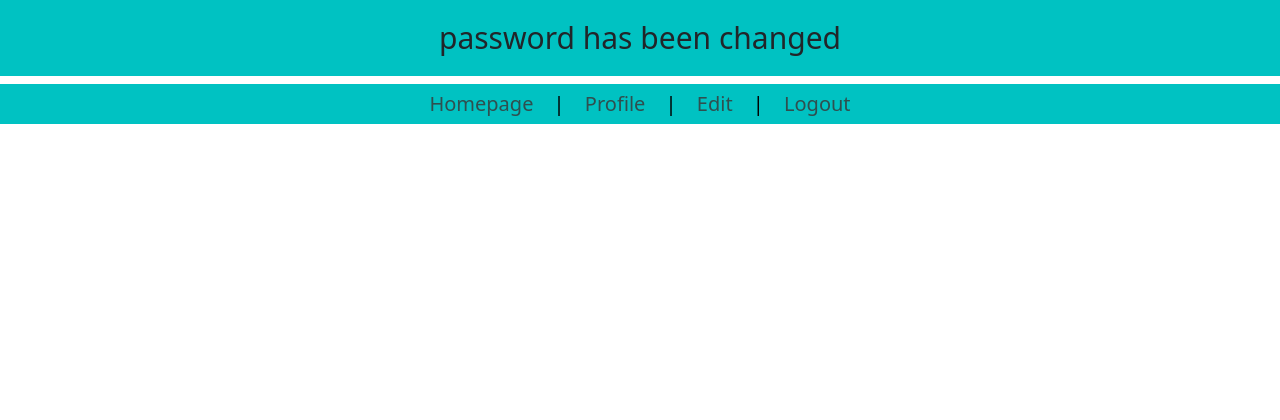
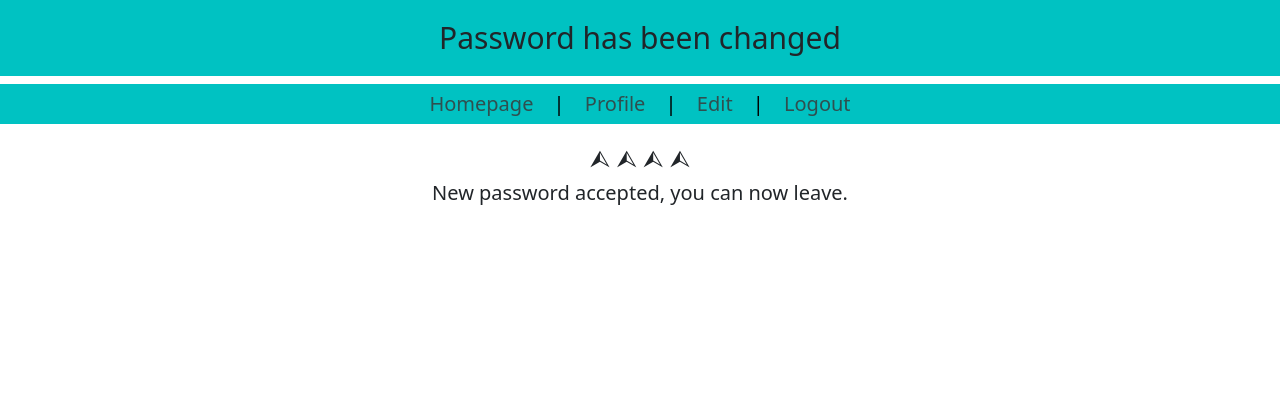
Before and after one commit to armand143/SimpleSlot_UniProject, a Django app: page /change_password/done/ in a window 1280 px wide. Shown: the top 420 px of the page. Run offline with Django 4.2, Linux system fonts and the light colour scheme; a user stored in the database is signed in.

Commit message:
password changed styled

```diff
--- a/firstapp/templates/firstapp/password_change_done.html
+++ b/firstapp/templates/firstapp/password_change_done.html
@@ -6,7 +6,7 @@ its done
 {% endblock title}
 
 {% block body %}
-<h1> password has been changed</h1>
+<h1> Password has been changed</h1>
 <nav>
     <a href="{% url 'homestudi' %}">Homepage</a>
     | <a href="{% url 'profile' user.id %}">Profile</a>
@@ -14,6 +14,8 @@ its done
     | <a href="{% url 'Logout' %}">Logout</a>
 </nav>
 <!-- <h5 style="text-align:center"><a href='{% url "Login" %}'>login</a></h5> -->
+<h4 class="text-center">&#11161 &#11161 &#11161 &#11161</h4>
+<h5 class="text-center">New password accepted, you can now leave.</h5>
 {% endblock body %}
 
 {% block css %}
```
